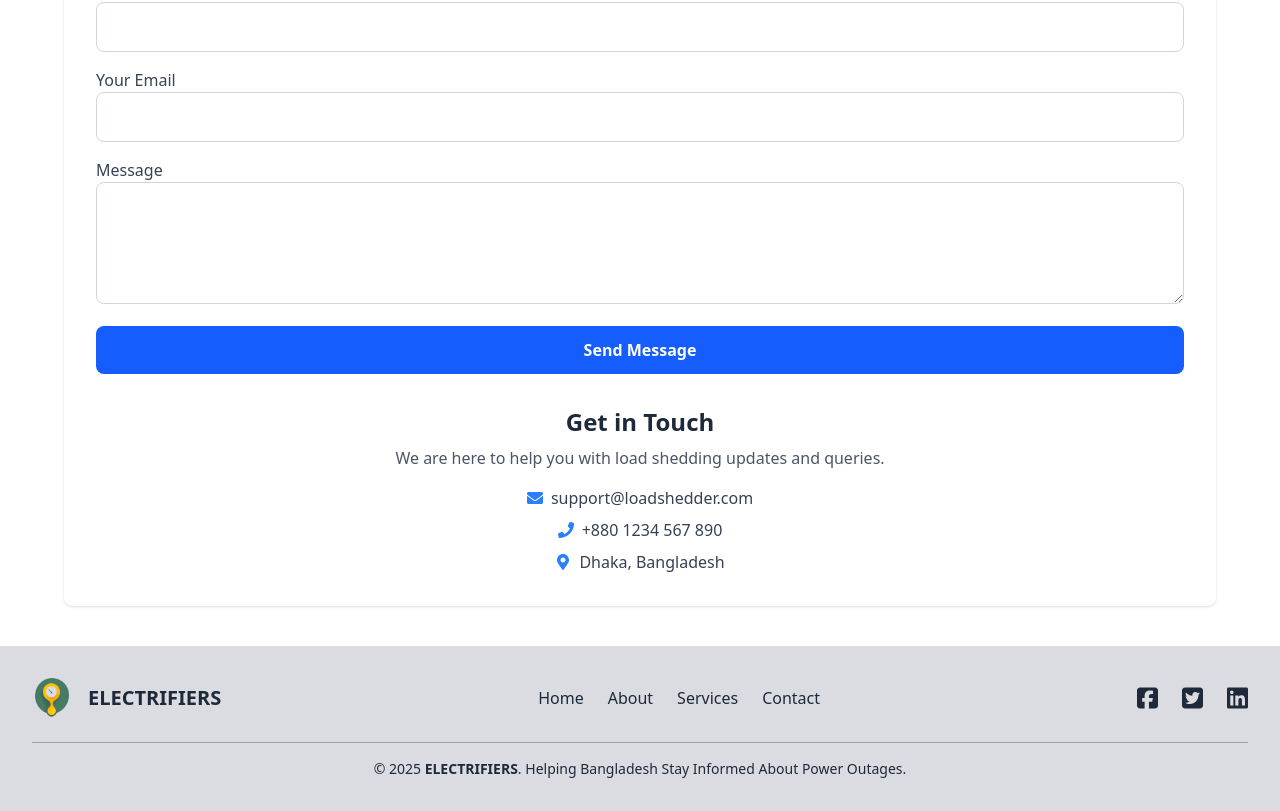
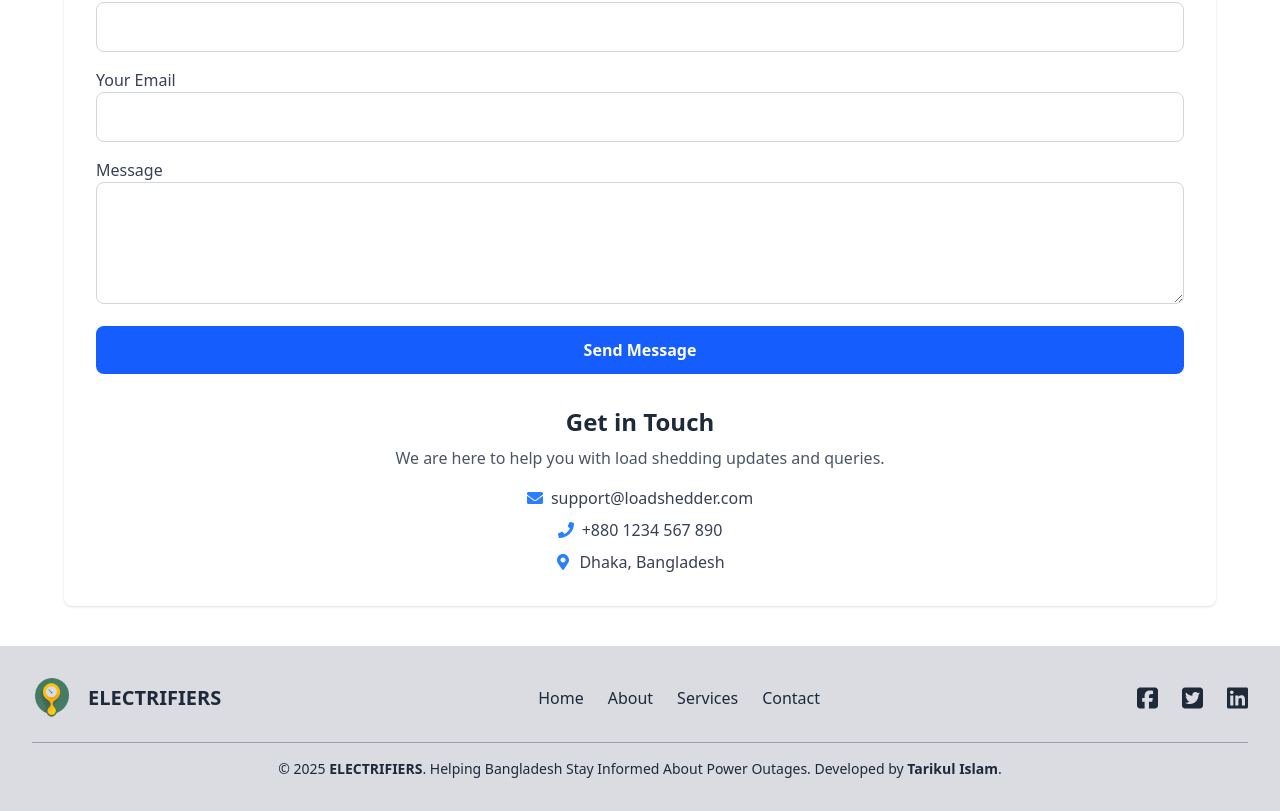
Before and after one commit to Tarikul3639/ELECTRIFIERS, a React (Vite) app in the folder Client/: page / in a window 1280 px wide. Shown: the part 2290-3101 px from the top of the page. Built offline with nearby package versions, Linux system fonts and the light colour scheme.

Commit message:
Add my credits

```diff
--- a/Client/src/Components/Footer.jsx
+++ b/Client/src/Components/Footer.jsx
@@ -41,8 +41,9 @@ const Footer = () => {
 
       {/* Copyright Section */}
       <div className="mt-6 border-t border-gray-400 pt-4 text-center text-sm text-gray-800">
-        <p>&copy; 2025 <strong>ELECTRIFIERS</strong>. Helping Bangladesh Stay Informed About Power Outages.</p>
+        <p>&copy; 2025 <strong>ELECTRIFIERS</strong>. Helping Bangladesh Stay Informed About Power Outages. Developed by <strong>Tarikul Islam</strong>.</p>
       </div>
+
     </footer>
   );
 };
```
